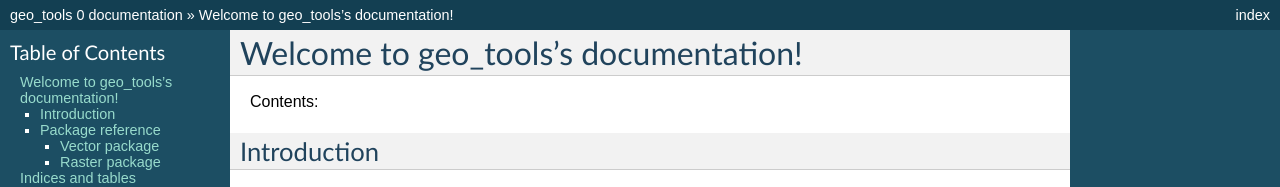
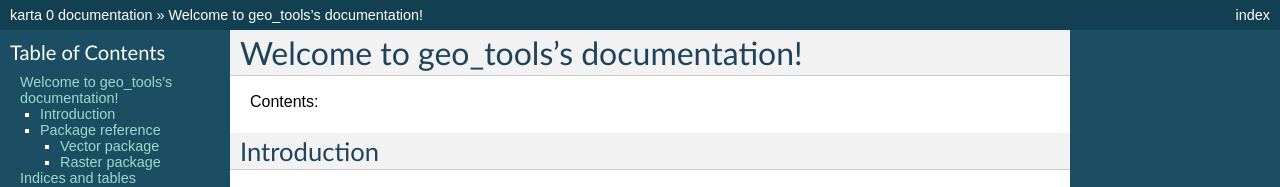
Before and after one commit to fortyninemaps/karta, a Sphinx documentation site: the page built from doc/source/karta-manual.rst, in a window 1280 px wide. Shown: the top 187 px of the page. Built offline with Sphinx 7.4.7, drawn with Linux system fonts in a browser that asks for light colours; some of the changed text lies outside the part shown.

Commit message:
renaming geo_tools to karta in sources and docs

```diff
--- a/__init__.py
+++ b/__init__.py
@@ -1,5 +1,5 @@
 """
-geo_tools is a collection of python modules for handling vector and raster
+Karta is a collection of python modules for handling vector and raster
 geospatial data.
 """
 
--- a/doc/source/conf.py
+++ b/doc/source/conf.py
@@ -1,6 +1,6 @@
 # -*- coding: utf-8 -*-
 #
-# geo_tools documentation build configuration file, created by
+# karta documentation build configuration file, created by
 # sphinx-quickstart on Sat Feb 16 10:13:48 2013.
 #
 # This file is execfile()d with the current directory set to its containing dir.
@@ -37,10 +37,10 @@
 #source_encoding = 'utf-8-sig'
 
 # The master toctree document.
-master_doc = 'geo_tools-manual'
+master_doc = 'karta-manual'
 
 # General information about the project.
-project = u'geo_tools'
+project = u'karta'
 copyright = u'2013, Nat Wilson'
 
 # The version info for the project you're documenting, acts as replacement for
@@ -164,7 +164,7 @@
 #html_file_suffix = None
 
 # Output file base name for HTML help builder.
-htmlhelp_basename = 'geo_toolsdoc'
+htmlhelp_basename = 'kartadoc'
 
 
 # -- Options for LaTeX output --------------------------------------------------
@@ -183,7 +183,7 @@
 # Grouping the document tree into LaTeX files. List of tuples
 # (source start file, target name, title, author, documentclass [howto/manual]).
 latex_documents = [
-  ('geo_tools-manual', 'geo_tools.tex', u'geo\\_tools Documentation',
+  ('karta-manual', 'karta.tex', u'geo\\_tools Documentation',
    u'Nat Wilson', 'manual'),
 ]
 
@@ -213,7 +213,7 @@
 # One entry per manual page. List of tuples
 # (source start file, name, description, authors, manual section).
 man_pages = [
-    ('geo_tools-manual', 'geo_tools', u'geo_tools Documentation',
+    ('karta-manual', 'karta', u'Karta Documentation',
      [u'Nat Wilson'], 1)
 ]
 
@@ -227,8 +227,8 @@
 # (source start file, target name, title, author,
 #  dir menu entry, description, category)
 texinfo_documents = [
-  ('geo_tools-manual', 'geo_tools', u'geo_tools Documentation',
-   u'Nat Wilson', 'geo_tools', 'One line description of project.',
+  ('karta-manual', 'karta', u'Karta Documentation',
+   u'Nat Wilson', 'karta', 'One line description of project.',
    'Miscellaneous'),
 ]
 
```
Also changed, not shown: doc/source/karta-manual.rst (renamed from doc/source/geo_tools-manual.rst), 3 other files.
